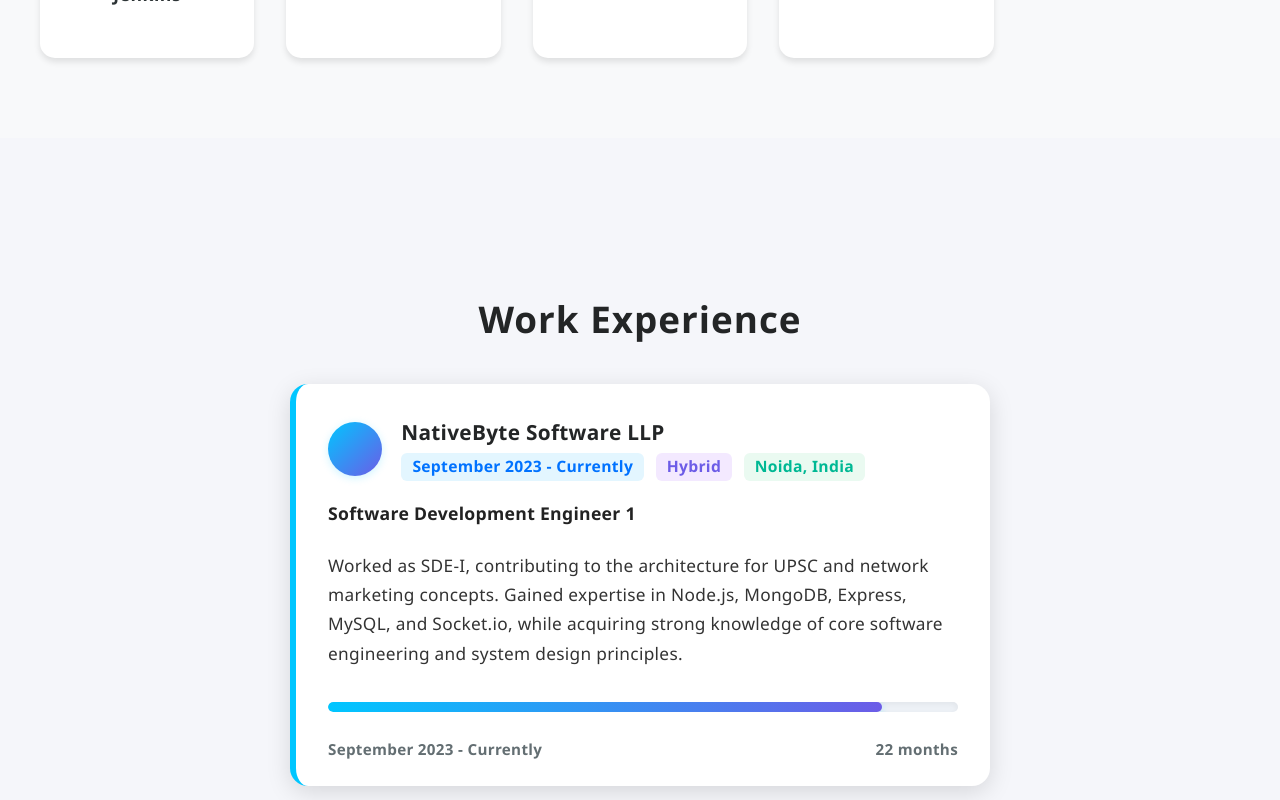
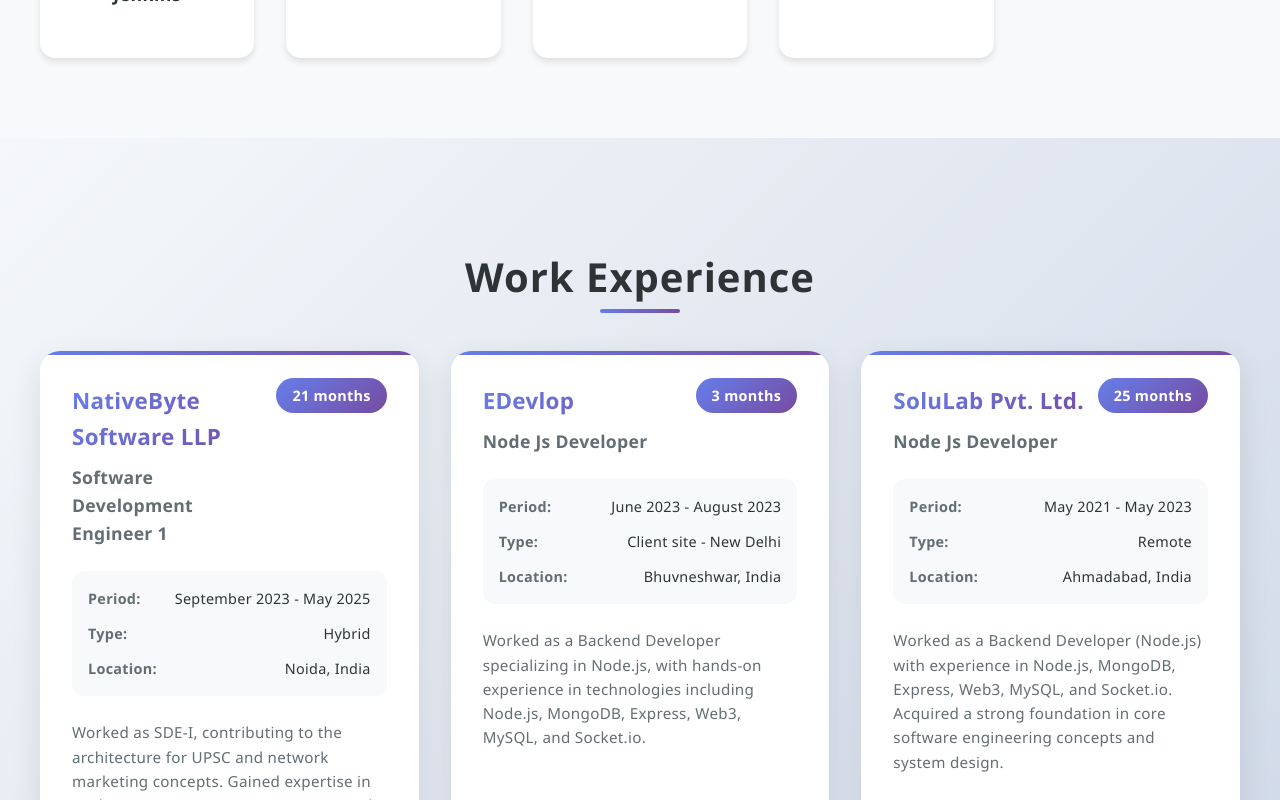
Before and after one commit to azim-ansari-au9/june-portfolio, a React (Create React App) app: page / in a window 1280 px wide. Shown: the part 2720-3520 px from the top of the page. Built offline with nearby package versions, Linux system fonts and the light colour scheme.

Commit message:
added changes in work experience

```diff
--- a/src/App.css
+++ b/src/App.css
@@ -1435,3 +1435,246 @@
     padding: 0.9rem;
   }
 }
+
+.work-experience {
+  padding: 5rem 1rem;
+  background: linear-gradient(135deg, #f5f7fa 0%, #c3cfe2 100%);
+}
+
+.work-container {
+  max-width: 1200px;
+  margin: 0 auto;
+}
+
+.work-container h2 {
+  text-align: center;
+  font-size: 2.5rem;
+  font-weight: 700;
+  color: #2d3436;
+  margin-bottom: 3rem;
+  position: relative;
+}
+
+.work-container h2::after {
+  content: '';
+  position: absolute;
+  bottom: -10px;
+  left: 50%;
+  transform: translateX(-50%);
+  width: 80px;
+  height: 4px;
+  background: linear-gradient(135deg, #667eea 0%, #764ba2 100%);
+  border-radius: 2px;
+}
+
+.work-cards-grid {
+  display: grid;
+  grid-template-columns: repeat(auto-fit, minmax(350px, 1fr));
+  gap: 2rem;
+  margin-top: 2rem;
+}
+
+.work-card {
+  background: white;
+  border-radius: 20px;
+  padding: 2rem;
+  box-shadow: 0 10px 30px rgba(0, 0, 0, 0.1);
+  transition: all 0.3s ease;
+  position: relative;
+  overflow: hidden;
+}
+
+.work-card::before {
+  content: '';
+  position: absolute;
+  top: 0;
+  left: 0;
+  width: 100%;
+  height: 4px;
+  background: linear-gradient(135deg, #667eea 0%, #764ba2 100%);
+}
+
+.work-card:hover {
+  transform: translateY(-10px);
+  box-shadow: 0 20px 40px rgba(0, 0, 0, 0.15);
+}
+
+.work-card-header {
+  display: flex;
+  justify-content: space-between;
+  align-items: flex-start;
+  margin-bottom: 1.5rem;
+}
+
+.work-company-info {
+  flex: 1;
+}
+
+.company-name {
+  font-size: 1.4rem;
+  font-weight: 700;
+  color: #2d3436;
+  margin: 0 0 0.5rem 0;
+  background: linear-gradient(135deg, #667eea 0%, #764ba2 100%);
+  -webkit-background-clip: text;
+  -webkit-text-fill-color: transparent;
+  background-clip: text;
+}
+
+.job-title {
+  font-size: 1.1rem;
+  font-weight: 600;
+  color: #636e72;
+  margin: 0;
+}
+
+.work-duration {
+  flex-shrink: 0;
+}
+
+.duration-badge {
+  background: linear-gradient(135deg, #667eea 0%, #764ba2 100%);
+  color: white;
+  padding: 0.5rem 1rem;
+  border-radius: 20px;
+  font-size: 0.9rem;
+  font-weight: 600;
+}
+
+.work-meta {
+  display: flex;
+  flex-direction: column;
+  gap: 0.75rem;
+  margin-bottom: 1.5rem;
+  padding: 1rem;
+  background: #f8f9fa;
+  border-radius: 12px;
+}
+
+.work-meta-item {
+  display: flex;
+  justify-content: space-between;
+  align-items: center;
+}
+
+.meta-label {
+  font-weight: 600;
+  color: #636e72;
+  font-size: 0.9rem;
+}
+
+.meta-value {
+  font-weight: 500;
+  color: #2d3436;
+  font-size: 0.9rem;
+}
+
+.work-description {
+  margin-bottom: 2rem;
+}
+
+.work-description p {
+  color: #636e72;
+  line-height: 1.6;
+  margin: 0;
+  font-size: 0.95rem;
+}
+
+.work-progress-section {
+  margin-top: auto;
+}
+
+.progress-header {
+  display: flex;
+  justify-content: space-between;
+  align-items: center;
+  margin-bottom: 0.75rem;
+}
+
+.progress-label {
+  font-weight: 600;
+  color: #2d3436;
+  font-size: 0.9rem;
+}
+
+.progress-percentage {
+  font-weight: 700;
+  color: #667eea;
+  font-size: 0.9rem;
+}
+
+.work-progress-bar {
+  width: 100%;
+  height: 8px;
+  background: #e9ecef;
+  border-radius: 4px;
+  overflow: hidden;
+  position: relative;
+}
+
+.work-progress-fill {
+  height: 100%;
+  background: linear-gradient(135deg, #667eea 0%, #764ba2 100%);
+  border-radius: 4px;
+  transition: width 1s ease-in-out;
+  position: relative;
+}
+
+.work-progress-fill::after {
+  content: '';
+  position: absolute;
+  top: 0;
+  left: 0;
+  right: 0;
+  bottom: 0;
+  background: linear-gradient(90deg, transparent, rgba(255,255,255,0.3), transparent);
+  animation: shimmer 2s infinite;
+}
+
+@keyframes shimmer {
+  0% { transform: translateX(-100%); }
+  100% { transform: translateX(100%); }
+}
+
+/* Responsive Design */
+@media (max-width: 768px) {
+  .work-experience {
+    padding: 3rem 1rem;
+  }
+
+  .work-container h2 {
+    font-size: 2rem;
+  }
+
+  .work-cards-grid {
+    grid-template-columns: 1fr;
+    gap: 1.5rem;
+  }
+
+  .work-card {
+    padding: 1.5rem;
+  }
+
+  .work-card-header {
+    flex-direction: column;
+    gap: 1rem;
+  }
+
+  .work-duration {
+    align-self: flex-start;
+  }
+}
+
+@media (max-width: 480px) {
+  .work-card {
+    padding: 1rem;
+  }
+
+  .company-name {
+    font-size: 1.2rem;
+  }
+
+  .job-title {
+    font-size: 1rem;
+  }
+}
--- a/src/App.js
+++ b/src/App.js
@@ -84,7 +84,7 @@
   {
     company: 'NativeByte Software LLP',
     title: 'Software Development Engineer 1',
-    period: 'September 2023 - Currently',
+    period: 'September 2023 - May 2025',
     location: 'Noida, India',
     type: 'Hybrid',
     details: 'Worked as SDE-I, contributing to the architecture for UPSC and network marketing concepts. Gained expertise in Node.js, MongoDB, Express, MySQL, and Socket.io, while acquiring strong knowledge of core software engineering and system design principles.'
@@ -153,7 +153,7 @@
     months: parsePeriodToMonths(exp.period)
   }));
 
-  const maxMonths = Math.max(...workExperienceWithMonths.map(exp => exp.months));
+  // const maxMonths = Math.max(...workExperienceWithMonths.map(exp => exp.months));
 
   const sendEmail = (e) => {
     e.preventDefault();
@@ -243,37 +243,43 @@
           <div className="skill-card"><span className="skill-icon"></span>NGROK</div>
         </div>
       </section>
-      <section id="work" className="work">
-        <div className="modern-work-timeline">
+      <section id="work" className="work-experience">
+        <div className="work-container">
           <h2>Work Experience</h2>
-          {workExperienceWithMonths.map((exp, idx) => (
-            <div className="modern-work-card" key={idx}>
-              <div className="modern-work-header">
-                <div className="modern-work-logo">{/* Logo Placeholder */}</div>
-                <div>
-                  <h3>{exp.company}</h3>
-                  <div className="modern-work-meta">
-                    <span className="modern-work-period">{exp.period}</span>
-                    <span className="modern-work-type">{exp.type}</span>
-                    <span className="modern-work-location">{exp.location}</span>
+          <div className="work-cards-grid">
+            {workExperienceWithMonths.map((exp, idx) => (
+              <div className="work-card" key={idx}>
+                <div className="work-card-header">
+                  <div className="work-company-info">
+                    <h3 className="company-name">{exp.company}</h3>
+                    <h4 className="job-title">{exp.title}</h4>
+                  </div>
+                  <div className="work-duration">
+                    <span className="duration-badge">{exp.months} months</span>
                   </div>
                 </div>
+
+                <div className="work-meta">
+                  <div className="work-meta-item">
+                    <span className="meta-label">Period:</span>
+                    <span className="meta-value">{exp.period}</span>
+                  </div>
+                  <div className="work-meta-item">
+                    <span className="meta-label">Type:</span>
+                    <span className="meta-value">{exp.type}</span>
+                  </div>
+                  <div className="work-meta-item">
+                    <span className="meta-label">Location:</span>
+                    <span className="meta-value">{exp.location}</span>
+                  </div>
+                </div>
+
+                <div className="work-description">
+                  <p>{exp.details}</p>
+                </div>
               </div>
-              <div className="modern-work-title">{exp.title}</div>
-              <div className="modern-work-details">{exp.details}</div>
-
-              <div className="tenure-progress" aria-label={`Tenure progress for ${exp.company}`}>
-                <div
-                  className="tenure-progress-fill"
-                  style={{ width: `${Math.round((exp.months / maxMonths) * 100)}%` }}
-                />
-              </div>
-              <div className="tenure-progress-meta">
-                <span>{exp.period}</span>
-                <span>{exp.months} months</span>
-              </div>
-            </div>
-          ))}
+            ))}
+          </div>
         </div>
       </section>
       <section id="education" className="education">
```
